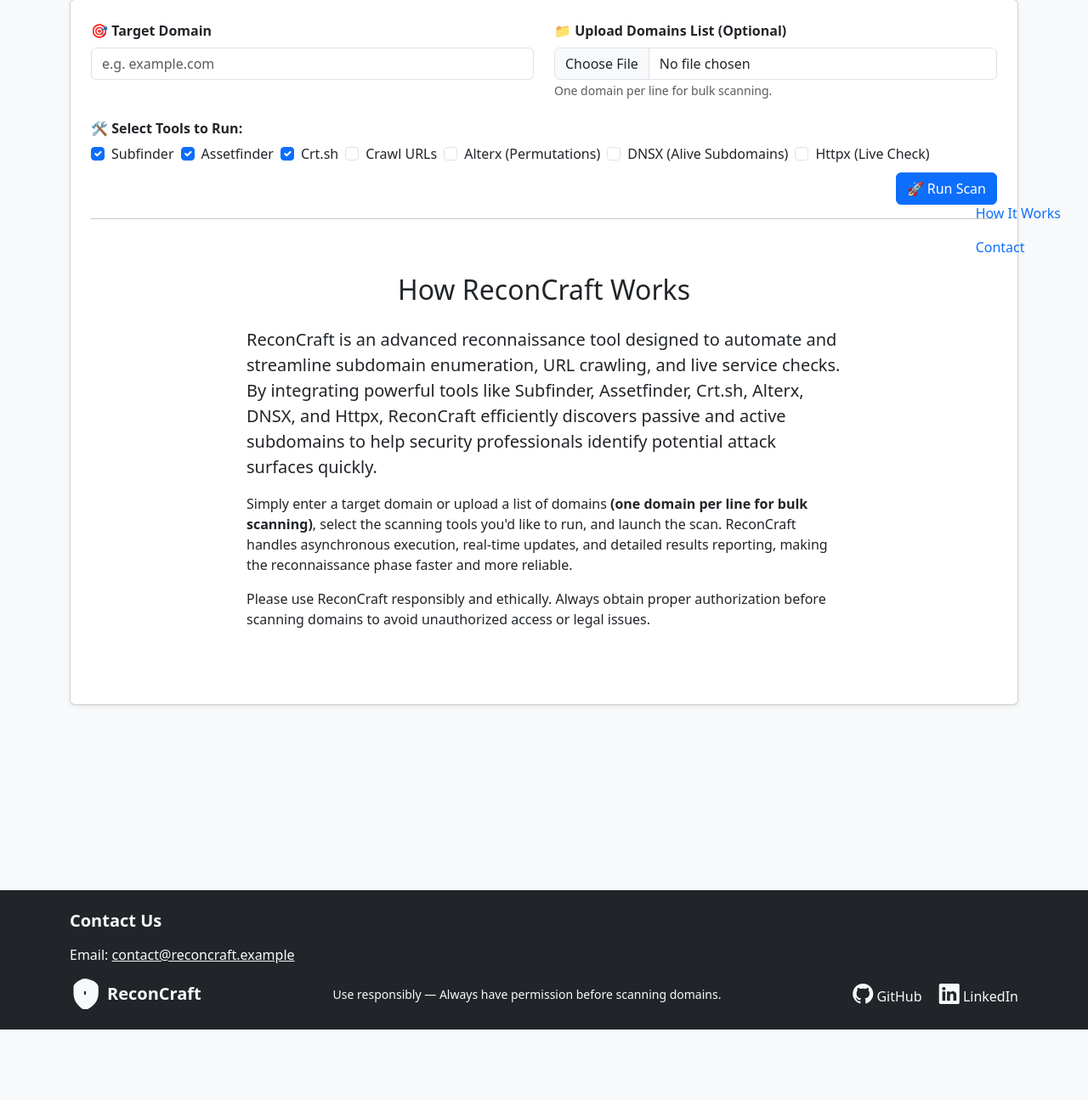
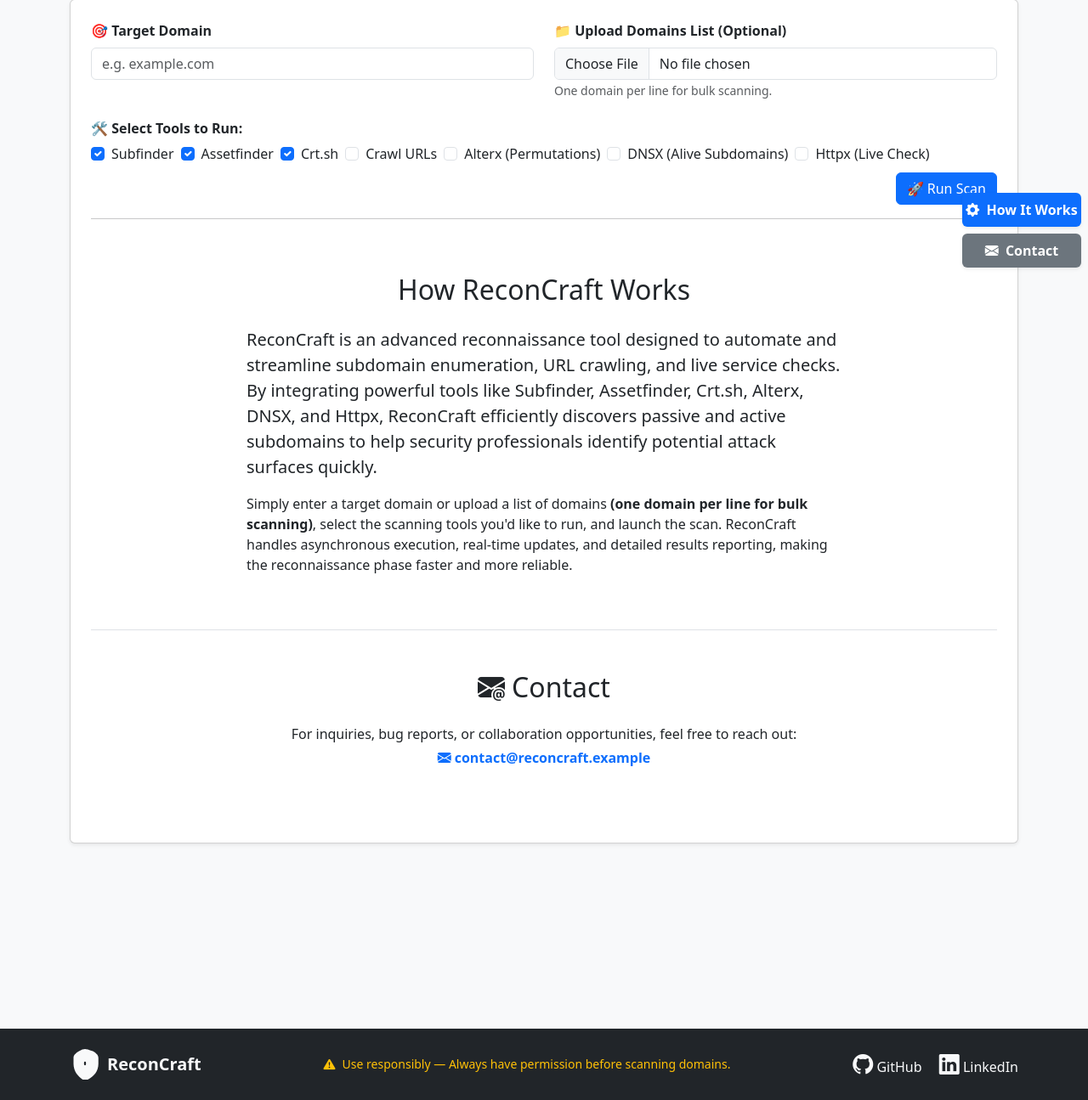
Before and after one commit to Ibrahim227/ReconCraft, a Flask app: page / in a window 1280 px wide. Shown: the part 129-1424 px from the top of the page at 85% size. Before the commit the page ends 1341 px from the top, so only its background shows below. Run offline with Flask 3, Linux system fonts and the light colour scheme.

Commit message:
update index: update UI & UX, add how it works section

```diff
--- a/templates/index.html
+++ b/templates/index.html
@@ -109,6 +109,22 @@
         .dark-mode #command-log h3 {
           color: #00ffcc;
         }
+        /* Enhanced Floating Nav Styling */
+        nav .nav-link {
+          transition: all 0.3s ease;
+          width: 140px;
+          text-decoration: none;
+        }
+
+        nav .nav-link:hover {
+          opacity: 0.9;
+          transform: translateX(-5px);
+        }
+
+        .dark-mode nav .nav-link {
+          background-color: #444 !important;
+          color: #fff !important;
+        }
     </style>
 </head>
 <body class="bg-light">
@@ -216,28 +232,34 @@
       <!-- How It Works Section -->
       <section id="how-it-works" class="container py-5">
         <h2 class="mb-4 text-center">How ReconCraft Works</h2>
-        <p class="lead text-justify mx-auto" style="max-width: 700px;">
+        <p class="lead justify-content-center mx-auto" style="max-width: 700px;">
           <strong>ReconCraft</strong> is an advanced reconnaissance tool designed to automate and streamline
           subdomain enumeration, URL crawling, and live service checks. By integrating powerful
           tools like Subfinder, Assetfinder, Crt.sh, Alterx, DNSX, and Httpx, ReconCraft
           efficiently discovers passive and active subdomains to help security professionals
           identify potential attack surfaces quickly.
         </p>
-        <p class="text-justify mx-auto" style="max-width: 700px;">
+        <p class="justify-content-center mx-auto" style="max-width: 700px;">
           Simply enter a target domain or upload a list of domains <strong>(one domain per line for bulk scanning)</strong>,
           select the scanning tools you'd like to run, and launch the scan. ReconCraft handles asynchronous execution,
           real-time updates, and detailed results reporting, making the reconnaissance
           phase faster and more reliable.
         </p>
-        <p class="text-justify mx-auto" style="max-width: 700px;">
-          Please use ReconCraft responsibly and ethically. Always obtain proper authorization
-          before scanning domains to avoid unauthorized access or legal issues.
-        </p>
       </section>
 
-<!--      <section id="examples">-->
-<!--        &lt;!&ndash; example scan results or demos &ndash;&gt;-->
-<!--      </section>-->
+      <section id="contact" class="container py-5 border-top">
+        <h2 class="mb-4 text-center"><i class="bi bi-envelope-at-fill me-2"></i>Contact</h2>
+        <div class="row justify-content-center">
+          <div class="col-md-8 text-center">
+            <p class="mb-1">For inquiries, bug reports, or collaboration opportunities, feel free to reach out:</p>
+            <p>
+              <a href="mailto:contact@reconcraft.example" class="text-decoration-none text-primary fw-semibold">
+                <i class="bi bi-envelope-fill me-1"></i>contact@reconcraft.example
+              </a>
+            </p>
+          </div>
+        </div>
+      </section>
 
     </div>
 
@@ -448,30 +470,33 @@
   </script>
   </div> <!-- closing your existing container -->
 
-  <!-- Fixed vertical nav on the right -->
-  <nav class="nav flex-column position-fixed end-0 top-50 translate-middle-y me-3 z-3">
-    <a class="nav-link" href="#how-it-works">How It Works</a>
-<!--    <a class="nav-link" href="#examples">Examples</a>-->
-    <a class="nav-link" href="#contact">Contact</a>
+   <!-- Vertical Floating Navigation -->
+  <nav class="position-fixed end-0 top-50 translate-middle-y me-2 z-3 d-none d-md-flex flex-column align-items-center">
+    <a class="nav-link py-2 px-1 mb-2 bg-primary text-white rounded shadow-sm small fw-semibold text-center" href="#how-it-works" title="How It Works">
+      <i class="bi bi-gear-fill me-1"></i> How It Works
+    </a>
+    <a class="nav-link py-2 px-1 bg-secondary text-white rounded shadow-sm small fw-semibold text-center" href="#contact" title="Contact">
+      <i class="bi bi-envelope-fill me-1"></i> Contact
+    </a>
   </nav>
-  <!-- Footer -->
+<!--Footer -->
   <footer class="bg-dark text-light py-4 mt-5">
-    <section id="contact" class="container mb-3 text-center text-md-start">
-      <h5 class="fw-semibold mb-3">Contact Us</h5><p>Email: <a href="mailto:contact@reconcraft.example" class="text-light text-decoration-underline">contact@reconcraft.example</a></p>
-    </section>
     <div class="container d-flex flex-column flex-md-row justify-content-between align-items-center">
       <div class="d-flex align-items-center mb-3 mb-md-0">
-        <!-- Example Logo (Bootstrap icon or custom SVG) -->
+        <!-- Logo Icon -->
         <svg xmlns="http://www.w3.org/2000/svg" width="36" height="36" fill="currentColor" class="bi bi-shield-lock-fill me-2" viewBox="0 0 16 16">
           <path fill-rule="evenodd" d="M8 0c-.69 0-1.913.355-3.12 1.133C3.34 2.07 2 3.045 2 4.637v3.184c0 4.23 3.02 7.354 5.683 8.646a.5.5 0 0 0 .634 0C11.98 15.175 15 12.05 15 7.82V4.637c0-1.59-1.34-2.566-2.88-3.504C9.913.354 8.69 0 8 0zm.5 7a.5.5 0 0 0-1 0v1a.5.5 0 0 0 1 0V7z"/>
         </svg>
         <span class="fs-5 fw-semibold">ReconCraft</span>
       </div>
+
       <div class="mb-3 mb-md-0 text-center text-md-start">
-        <small>
-          Use responsibly &mdash; Always have permission before scanning domains.
+        <small class="d-flex align-items-center text-warning">
+          <i class="bi bi-exclamation-triangle-fill me-2"></i>
+          Use responsibly — Always have permission before scanning domains.
         </small>
       </div>
+
       <div>
         <a href="https://github.com/yourusername/reconcraft" target="_blank" rel="noopener" class="text-light me-3 text-decoration-none">
           <i class="bi bi-github fs-4"></i> GitHub
```
